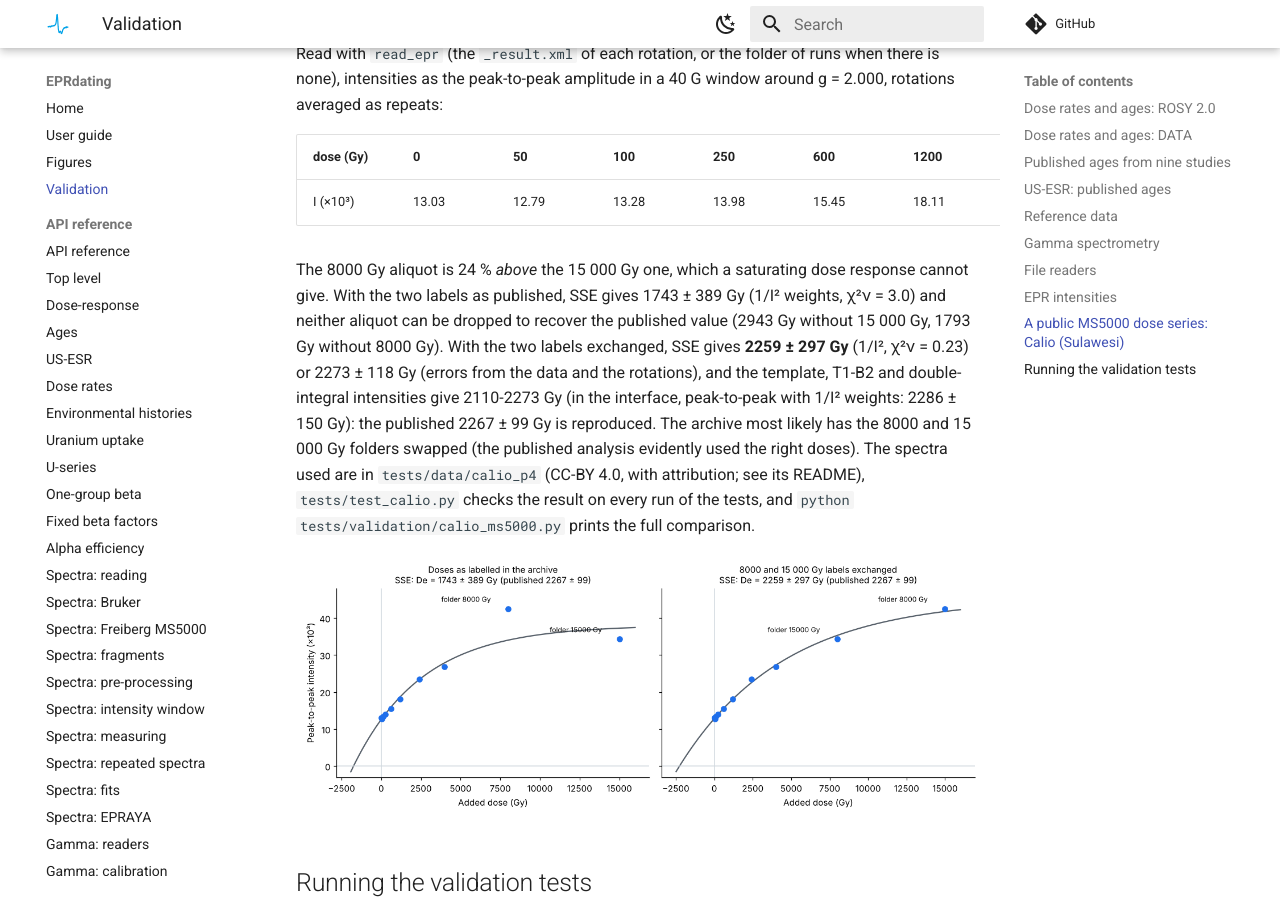
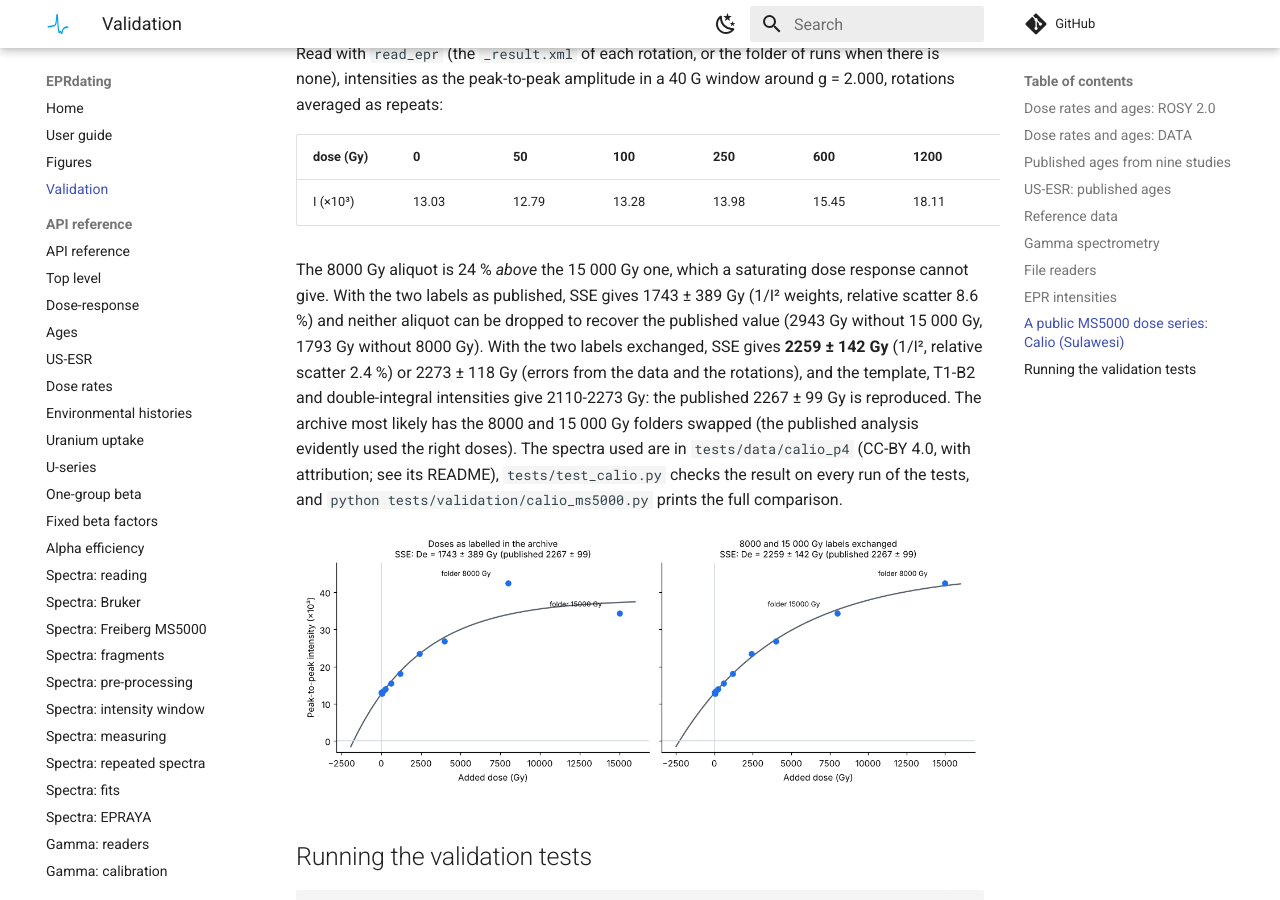
Before and after one commit to MiguelGamezL/EPRdating, an MkDocs documentation site: the page built from docs/validation.md, in a window 1280 px wide and 900 px high, scrolled down 4941 px. Built offline with MkDocs 1.6.1 and Material for MkDocs 9.7.7, drawn with Linux system fonts in a browser that asks for light colours; comment, search, counter and statistics services are not loaded.

Commit message:
Calio: 1/I² fits with the error scaled by the scatter
The validation script, test and figure use fit_dose_response(weighting=
"1/I^2"), whose De error follows the scatter about the curve (2259 ± 142
Gy against the published 2267 ± 99 Gy), instead of a fixed 5 % error.

Co-Authored-By: Claude Opus 5.5 <noreply@anthropic.com>
Claude-Session: https://claude.ai/code/session_01MV4o9AXXFJAJwp5yf6Lnwq

```diff
--- a/docs/validation.md
+++ b/docs/validation.md
@@ -166,12 +166,11 @@ runs when there is none), intensities as the peak-to-peak amplitude in a
 
 The 8000 Gy aliquot is 24 % *above* the 15 000 Gy one, which a saturating
 dose response cannot give. With the two labels as published, SSE gives
-1743 ± 389 Gy (1/I² weights, χ²ν = 3.0) and neither aliquot can be dropped
+1743 ± 389 Gy (1/I² weights, relative scatter 8.6 %) and neither aliquot can be dropped
 to recover the published value (2943 Gy without 15 000 Gy, 1793 Gy without
-8000 Gy). With the two labels exchanged, SSE gives **2259 ± 297 Gy** (1/I²,
-χ²ν = 0.23) or 2273 ± 118 Gy (errors from the data and the rotations), and
-the template, T1-B2 and double-integral intensities give 2110-2273 Gy (in
-the interface, peak-to-peak with 1/I² weights: 2286 ± 150 Gy):
+8000 Gy). With the two labels exchanged, SSE gives **2259 ± 142 Gy** (1/I²,
+relative scatter 2.4 %) or 2273 ± 118 Gy (errors from the data and the rotations), and
+the template, T1-B2 and double-integral intensities give 2110-2273 Gy:
 the published 2267 ± 99 Gy is reproduced. The archive most likely has the
 8000 and 15 000 Gy folders swapped (the published analysis evidently used
 the right doses). The spectra used are in `tests/data/calio_p4` (CC-BY 4.0,
```
Also changed, not shown: docs/img/calio_drc.png, 2 other files.
